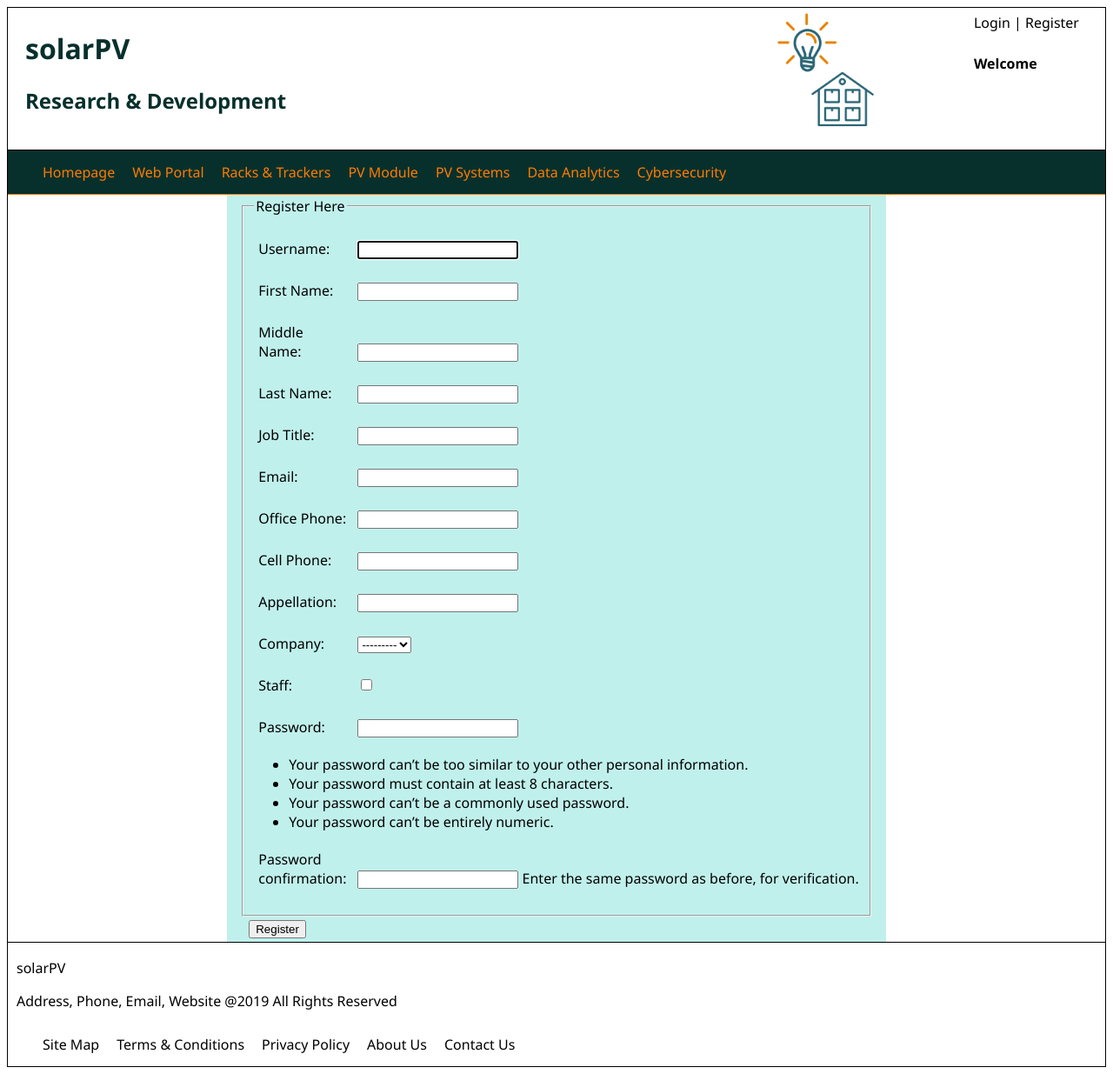
After one commit to launzueta/ift458project, a Django app: page /register/ in a window 1280 px wide. The commit adds this page. Shown: the whole page at 87% size. Run offline with Django 3.2, Linux system fonts and the light colour scheme; data that the repository does not hold is empty.

Commit message:
Adding final

```diff
--- a/IFT458/settings.py
+++ b/IFT458/settings.py
@@ -70,6 +70,8 @@ TEMPLATES = [
     },
 ]
 
+AUTH_USER_MODEL = 'backend.SPVUser'
+
 WSGI_APPLICATION = 'IFT458.wsgi.application'
 
 
@@ -130,3 +132,5 @@ DEFAULT_AUTO_FIELD = 'django.db.models.BigAutoField'
 REST_FRAMEWORK = {
     'DEFAULT_PERMISSION_CLASSES': ['rest_framework.permissions.DjangoModelPermissionsOrAnonReadOnly']
 }
+
+LOGIN_REDIRECT_URL = 'solarPV-home'
--- a/IFT458/urls.py
+++ b/IFT458/urls.py
@@ -14,10 +14,15 @@ Including another URLconf
     2. Add a URL to urlpatterns:  path('blog/', include('blog.urls'))
 """
 from django.contrib import admin
+from django.contrib.auth import views as auth_views
 from django.urls import path, include
+from backend import views as backend_views
 
 urlpatterns = [
     path('admin/', admin.site.urls),
     path('', include('solarPv.urls')),
     path('api/', include('backend.api.url', namespace='api')),
+    path('register/', backend_views.register, name='backend-register'),
+    path('login/', auth_views.LoginView.as_view(template_name='backend/login.html'), name='login'),
+    path('logout/', auth_views.LogoutView.as_view(template_name='backend/logout.html'), name='logout'),
 ]
--- a/backend/admin.py
+++ b/backend/admin.py
@@ -1,7 +1,6 @@
 from django.contrib import admin
 from .models import *
 
-
 admin.site.register(Client)
+admin.site.register(Certificate)
 admin.site.register(SPVUser)
-admin.site.register(Certificate)
--- /dev/null
+++ b/backend/forms.py
@@ -0,0 +1,45 @@
+from django import forms
+from django.contrib.auth.forms import UserCreationForm
+from backend.models import SPVUser
+
+
+class UserRegistrationForm(UserCreationForm):
+    # prefix_choices = (
+    #     ("1", ""),
+    #     ("2", "Dr."),
+    #     ("3", "Mr."),
+    #     ("4", "Mrs."),
+    #     ("5", "Mrs."),
+    # )
+    # prefix = forms.ChoiceField(label="Appellation", choices=prefix_choices)
+
+    class Meta:
+        model = SPVUser
+        fields = [
+            'username',
+            'firstname',
+            'middlename',
+            'lastname',
+            'jobtitle',
+            'email',
+            'officephone',
+            'cellphone',
+            'prefix',
+            'clientID',
+            'is_staff'
+        ]
+        labels = {
+            'firstname': 'First Name',
+            'middlename': 'Middle Name',
+            'lastname': 'Last Name',
+            'jobtitle': 'Job Title',
+            'officephone': 'Office Phone',
+            'cellphone': 'Cell Phone',
+            'prefix': 'Appellation',
+            'clientID': 'Company',
+            'is_staff': 'Staff'
+        }
+
+        # help_texts = {
+        #     'name': _('Some useful help text.'),
+        # }
--- a/backend/models.py
+++ b/backend/models.py
@@ -1,5 +1,41 @@
 from django.db import models
+from django.contrib.auth.models import AbstractBaseUser, BaseUserManager, PermissionsMixin
 
+
+class MyAccountManager(BaseUserManager):
+    def create_user(self, username, firstname, lastname, email, password=None):
+        if not username:
+            raise ValueError("Must have username")
+        if not firstname:
+            raise ValueError("Must have firstname")
+        if not lastname:
+            raise ValueError("Must have lastname")
+        if not email:
+            raise ValueError("Must have email")
+        user = self.model(
+            username=username,
+            firstname=firstname,
+            lastname=lastname,
+            email=self.normalize_email(email)
+        )
+
+        user.set_password(password)
+        user.save(using=self._db)
+        return user
+
+    def create_superuser(self, username, firstname, lastname, email, password):
+        user = self.create_user(
+            username=username,
+            firstname=firstname,
+            lastname=lastname,
+            email=self.normalize_email(email),
+            password=password
+        )
+        user.is_admin = True
+        user.is_staff = True
+        user.is_superuser = True
+        user.save(using=self.db)
+        return user
 
 class Client(models.Model):
     clientID = models.CharField(max_length=50, primary_key=True, unique=True)
@@ -7,21 +43,42 @@ class Client(models.Model):
     clienttype = models.CharField(max_length=100, blank=True)
 
 
-class SPVUser(models.Model):
-    userID = models.CharField(max_length=50, primary_key=True, unique=True)
+class SPVUser(AbstractBaseUser, PermissionsMixin):
+    username = models.CharField(max_length=50, primary_key=True, unique=True)
     firstname = models.CharField(max_length=100)
     middlename = models.CharField(max_length=100, blank=True)
     lastname = models.CharField(max_length=100)
     jobtitle = models.CharField(max_length=100, blank=True)
-    email = models.EmailField(blank=True)
+    email = models.EmailField(blank=True, unique=True)
     officephone = models.CharField(max_length=100, blank=True)
     cellphone = models.CharField(max_length=100, blank=True)
     prefix = models.CharField(max_length=10)
-    clientID = models.ManyToManyField(Client)
+    clientID = models.ForeignKey(Client, on_delete=models.SET_NULL, blank=True, null=True)
+
+    date_joined = models.DateField(verbose_name='date joined', auto_now_add=True)
+    last_login = models.DateField(verbose_name='last login', auto_now_add=True)
+    is_admin = models.BooleanField(default=False)
+    is_active = models.BooleanField(default=True)
+    is_staff = models.BooleanField(default=False)
+    is_superuser = models.BooleanField(default=False)
+
+    USERNAME_FIELD = 'username'
+    REQUIRED_FIELDS = ['firstname', 'lastname', 'email']
+
+    objects = MyAccountManager()
+
+    def __str__(self):
+        return self.username
+
+    def has_perm(self, perm, obj=None):
+        return self.is_admin
+
+    def has_module_perms(self, app_label):
+        return True
 
 
 class Certificate(models.Model):
     certificateNumber = models.IntegerField(primary_key=True, unique=True)
-    userID = models.ManyToManyField(SPVUser)
-    clientID = models.ManyToManyField(Client)
+    userID = models.ForeignKey(SPVUser, on_delete=models.SET_NULL, blank=True, null=True)
+    clientID = models.ForeignKey(Client, on_delete=models.SET_NULL, blank=True, null=True)
     reportNumber = models.IntegerField(blank=True)
--- /dev/null
+++ b/backend/templates/backend/register.html
@@ -0,0 +1,16 @@
+{% extends "solarPV/base.html" %}
+
+{% block content %}
+    <div class="main">
+        <form method="POST">
+            {% csrf_token %}
+            <fieldset>
+                <legend>Register Here</legend>
+                {{ form.as_p }}
+            </fieldset>
+            <div>
+                <button type="submit">Register</button>
+            </div>
+        </form>
+    </div>
+{% endblock content %}
--- a/backend/views.py
+++ b/backend/views.py
@@ -1,3 +1,19 @@
-from django.shortcuts import render
+from django.shortcuts import render, redirect
+from django.contrib import messages
+from .forms import UserRegistrationForm
 
-# Create your views here.
+
+def register(request):
+    if request.method == 'POST':
+        form = UserRegistrationForm(request.POST)
+        if form.is_valid():
+            form.save()
+            data = form.cleaned_data
+            staff = data['is_staff']
+            if staff:
+                return redirect('login')
+            else:
+                return redirect('../')
+    else:
+        form = UserRegistrationForm()
+    return render(request, 'backend/register.html',  {'form': form})
--- a/solarPv/static/solarPv/style.css
+++ b/solarPv/static/solarPv/style.css
@@ -128,3 +128,12 @@ a, a:hover, a:visited, a:active{
     border-top-style: solid;
     border-top-width: thin;
 }
+
+table, td, th {
+  border: 1px solid black;
+}
+
+table {
+  width: 100%;
+  border-collapse: collapse;
+}
--- a/solarPv/templates/solarPv/base.html
+++ b/solarPv/templates/solarPv/base.html
@@ -1,5 +1,4 @@
 {% load static %}
-
 <!DOCTYPE html>
 <html lang="en">
   <head>
@@ -22,8 +21,15 @@
             </div>
             <div class="head3">
                 <div>
-                    <a href="{% url 'solarPV-comingSoon'%}">Login</a> |
-                    <a href="{% url 'solarPV-registration'%}">Register</a>
+                    {% if user.is_authenticated %}
+                        <a href="{% url 'logout'%}">Logout</a>
+                        {% if user.is_staff %}
+                            | <a href="{% url 'admin:index'%}">Staff Dashboard</a>
+                        {% endif %}
+                    {% else %}
+                        <a href="{% url 'login'%}">Login</a> |
+                        <a href="{% url 'backend-register'%}">Register</a>
+                    {% endif %}
                 </div>
                 <!--ToDO: Make jQuery change this to logged in-->
                 <div>
@@ -45,7 +51,12 @@
                 </ul>
             </div>
         </div>
-        {% block content %}{% endblock %}
+            {% if messages %}
+                {% for message in messages %}
+                    {{ message }}
+                {% endfor %}
+            {% endif %}
+            {% block content %}{% endblock %}
         <div class="footer">
             <p>solarPV</p>
             <p>Address, Phone, Email, Website @2019 All Rights Reserved</p>
```
Also changed, not shown: backend/templates/backend/login.html (added, +16 -0 lines), backend/templates/backend/logout.html (added, +7 -0 lines), solarPv/templates/solarPv/testAndCert.html (+23 -13 lines), solarPv/views.py (+10 -7 lines), backend/migrations/0001_initial.py, backend/migrations/0002_auto_20211122_2027.py (deleted), backend/migrations/0002_auto_20211124_2058.py (added), backend/migrations/0003_auto_20211122_2032.py (deleted), backend/migrations/0004_auto_20211122_2033.py (deleted), backend/migrations/0005_rename_cleintid_client_clientid.py (deleted).
